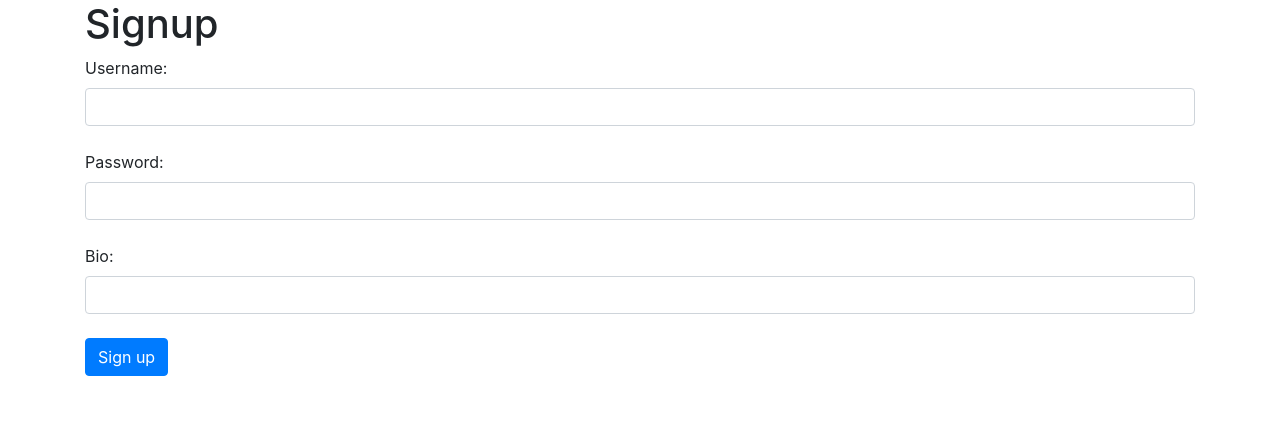
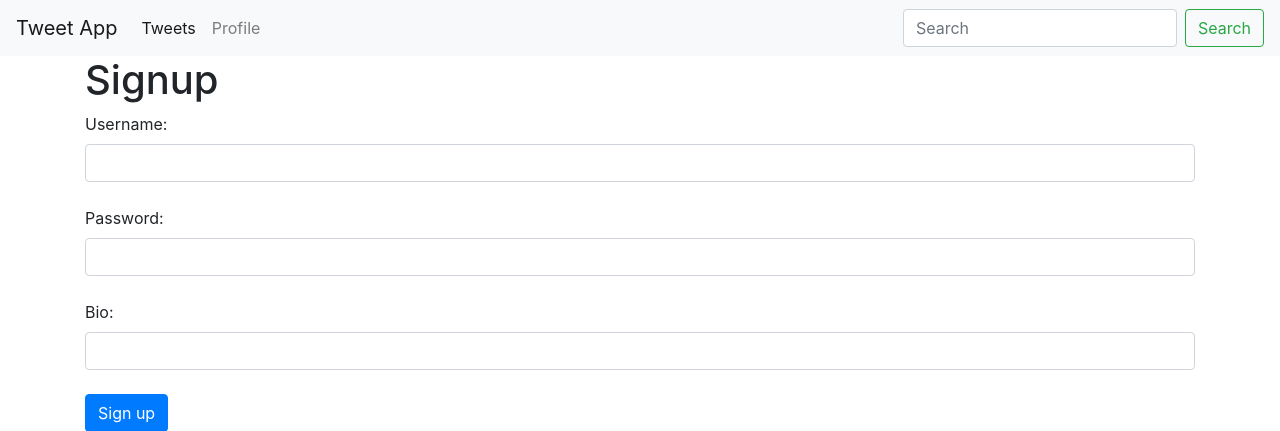
Before and after one commit to selmoka/TweeterApp, a Django app: template Tweet/TweetApp/templates/signup.html in a window 1280 px wide. Shown: the top 431 px of the page. Run offline with Django 3.2, Linux system fonts and the light colour scheme; the template is opened without the code that fills it, so the values that code supplies are empty; parts of the project's set-up code (start-up, migrations or seed data) failed here and were passed over; some libraries are stand-ins or nearby versions.

Commit message:
Navbar, Signin and Signup

```diff
--- a/Tweet/TweetApp/templates/base.html
+++ b/Tweet/TweetApp/templates/base.html
@@ -6,7 +6,9 @@
 
     <!-- Bootstrap CSS -->
     <link rel="stylesheet" href="https://stackpath.bootstrapcdn.com/bootstrap/4.3.1/css/bootstrap.min.css" integrity="sha384-ggOyR0iXCbMQv3Xipma34MD+dH/1fQ784/j6cY/iJTQUOhcWr7x9JvoRxT2MZw1T" crossorigin="anonymous">
-
+    <script src="https://code.jquery.com/jquery-3.2.1.slim.min.js" integrity="sha384-KJ3o2DKtIkvYIK3UENzmM7KCkRr/rE9/Qpg6aAZGJwFDMVNA/GpGFF93hXpG5KkN" crossorigin="anonymous"></script>
+    <script src="https://cdnjs.cloudflare.com/ajax/libs/popper.js/1.12.9/umd/popper.min.js" integrity="sha384-ApNbgh9B+Y1QKtv3Rn7W3mgPxhU9K/ScQsAP7hUibX39j7fakFPskvXusvfa0b4Q" crossorigin="anonymous"></script>
+    <script src="https://maxcdn.bootstrapcdn.com/bootstrap/4.0.0/js/bootstrap.min.js" integrity="sha384-JZR6Spejh4U02d8jOt6vLEHfe/JQGiRRSQQxSfFWpi1MquVdAyjUar5+76PVCmYl" crossorigin="anonymous"></script>
     <style type="text/css">
       /*.status-missing {
         font-weight: bold;
@@ -21,6 +23,43 @@
     <title>{% block title %}{% endblock %}</title>
   </head>
   <body>
+    {% block nav %}
+      <nav class="navbar navbar-expand-lg navbar-light bg-light">
+        <a class="navbar-brand" href="#">Tweet App</a>
+        <button class="navbar-toggler" type="button" data-toggle="collapse" data-target="#navbarSupportedContent" aria-controls="navbarSupportedContent" aria-expanded="false" aria-label="Toggle navigation">
+          <span class="navbar-toggler-icon"></span>
+        </button>
+
+        <div class="collapse navbar-collapse" id="navbarSupportedContent">
+          <ul class="navbar-nav mr-auto">
+            <li class="nav-item active">
+              <a class="nav-link" href="#">Tweets <span class="sr-only">(current)</span></a>
+            </li>
+            <li class="nav-item">
+              <a class="nav-link" href="#">Profile</a>
+            </li>
+            <!-- <li class="nav-item dropdown">
+              <a class="nav-link dropdown-toggle" href="#" id="navbarDropdown" role="button" data-toggle="dropdown" aria-haspopup="true" aria-expanded="false">
+                Dropdown
+              </a>
+              <div class="dropdown-menu" aria-labelledby="navbarDropdown">
+                <a class="dropdown-item" href="#">Action</a>
+                <a class="dropdown-item" href="#">Another action</a>
+                <div class="dropdown-divider"></div>
+                <a class="dropdown-item" href="#">Something else here</a>
+              </div>
+            </li> -->
+           <!--  <li class="nav-item">
+              <a class="nav-link disabled" href="#">Disabled</a>
+            </li> -->
+          </ul>
+          <form class="form-inline my-2 my-lg-0">
+            <input class="form-control mr-sm-2" type="search" placeholder="Search" aria-label="Search">
+            <button class="btn btn-outline-success my-2 my-sm-0" type="submit">Search</button>
+          </form>
+        </div>
+      </nav>
+    {% endblock %}
     {% block content %}{% endblock %}
   </body>
 </html>
--- /dev/null
+++ b/Tweet/TweetApp/templates/profile.html
@@ -0,0 +1,4 @@
+
+<div class="container">
+	<label>Username:</label><br>
+</div>
--- a/Tweet/TweetApp/views.py
+++ b/Tweet/TweetApp/views.py
@@ -46,5 +46,9 @@ def signin(request):
 			return redirect('index')
 	return render(request, 'signin.html')
 
+def profile(request):
+	if request.user.is_authenticated():
+		return render(request, 'profile.html', 'user': request.user)
+		return render(request, 'signin.html')
 
 # Create your views here.
```
Also changed, not shown: Tweet/TweetApp/templates/tweets.html (+5 -3 lines).
